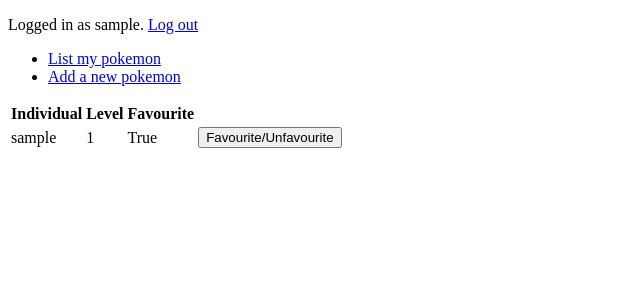
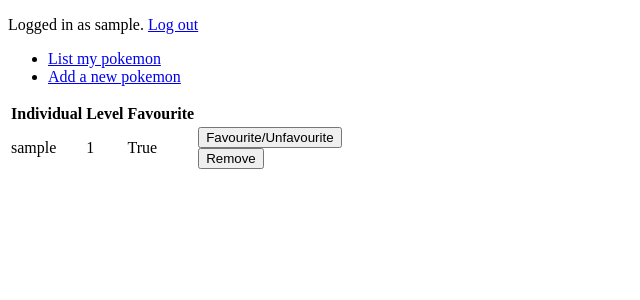
Before and after one commit to fannif/pokemon-tietokanta, a Flask app: page /individuals in a window 1280 px wide. Shown: the top 300 px of the page, without its empty margins (0-640 px from the left). Run offline with Flask 2, Linux system fonts and the light colour scheme; the first user in the database is signed in; tables that the repository leaves empty hold one stand-in row (Sample ...).

Commit message:
Viimeisteltiin rekisteröitymistoiminnallisuus ja lisättiin mahdollisuus yksilöiden poistamiseen. Muokattiin yksilöiden listausta niin, että kullekin käyttäjälle näkyvät vain tämän omat yksilöt. Poistettiin Herokun loggaustoiminto run.py-tiedostosta.

```diff
--- a/application/auth/views.py
+++ b/application/auth/views.py
@@ -17,7 +17,7 @@ def auth_create():
     db.session().add(a)
     db.session().commit()
 
-    return redirect(url_for("login"))
+    return redirect(url_for("auth_login"))
 
 @app.route("/auth/login", methods = ["GET", "POST"])
 def auth_login():
--- a/application/individuals/views.py
+++ b/application/individuals/views.py
@@ -7,12 +7,21 @@ from application.individuals.forms import IndividualForm
 @app.route("/individuals", methods=["GET"])
 @login_required
 def individuals_index():
-    return render_template("individuals/list.html", individuals = Individual.query.all())
+    return render_template("individuals/list.html", individuals = Individual.query.filter_by(account_id = current_user.id))
 
 @app.route("/individuals/new/")
 @login_required
 def individuals_form():
     return render_template("individuals/new.html", form = IndividualForm())
+
+@app.route("/individuals/remove/<individual_id>/", methods=["POST"])
+@login_required
+def individuals_remove(individual_id):
+    i = Individual.query.filter_by(id=individual_id).first()
+    db.session.delete(i)
+    db.session.commit()
+
+    return redirect(url_for("individuals_index"))
 
 @app.route("/individuals/<individual_id>/", methods=["POST"])
 @login_required
--- a/application/templates/auth/new.html
+++ b/application/templates/auth/new.html
@@ -1,7 +1,7 @@
 {% extends "layout.html" %}
 
 {% block body %}
-<form method="POST" action"{{ url_for('auth_create') }}">
+<form method="POST" action="{{ url_for('auth_create') }}">
   <table>
     <tr>
       <td>
--- a/application/templates/individuals/list.html
+++ b/application/templates/individuals/list.html
@@ -15,7 +15,10 @@
       <td>{{ individual.favourite }}</td>
       <td>
         <form method="POST" action="{{ url_for('individuals_set_favourite', individual_id=individual.id) }}">
-          <input type="submit" value="Favourite/Unfavourite"/>
+          <input name="favourite" type="submit" value="Favourite/Unfavourite"/>
+        </form>
+        <form method="POST" action="{{url_for('individuals_remove', individual_id=individual.id) }}">
+          <input name="remove" type="submit" value="Remove"/>
         </form>
       </td>
     </tr>
--- a/run.py
+++ b/run.py
@@ -1,7 +1,4 @@
 from application import app
-
-app.logger.addHandler(logging.StreamHandler(sys.stdout))
-app.logger.setLevel(logging.ERROR)
 
 if __name__ == '__main__':
     app.run(debug=True)
```
